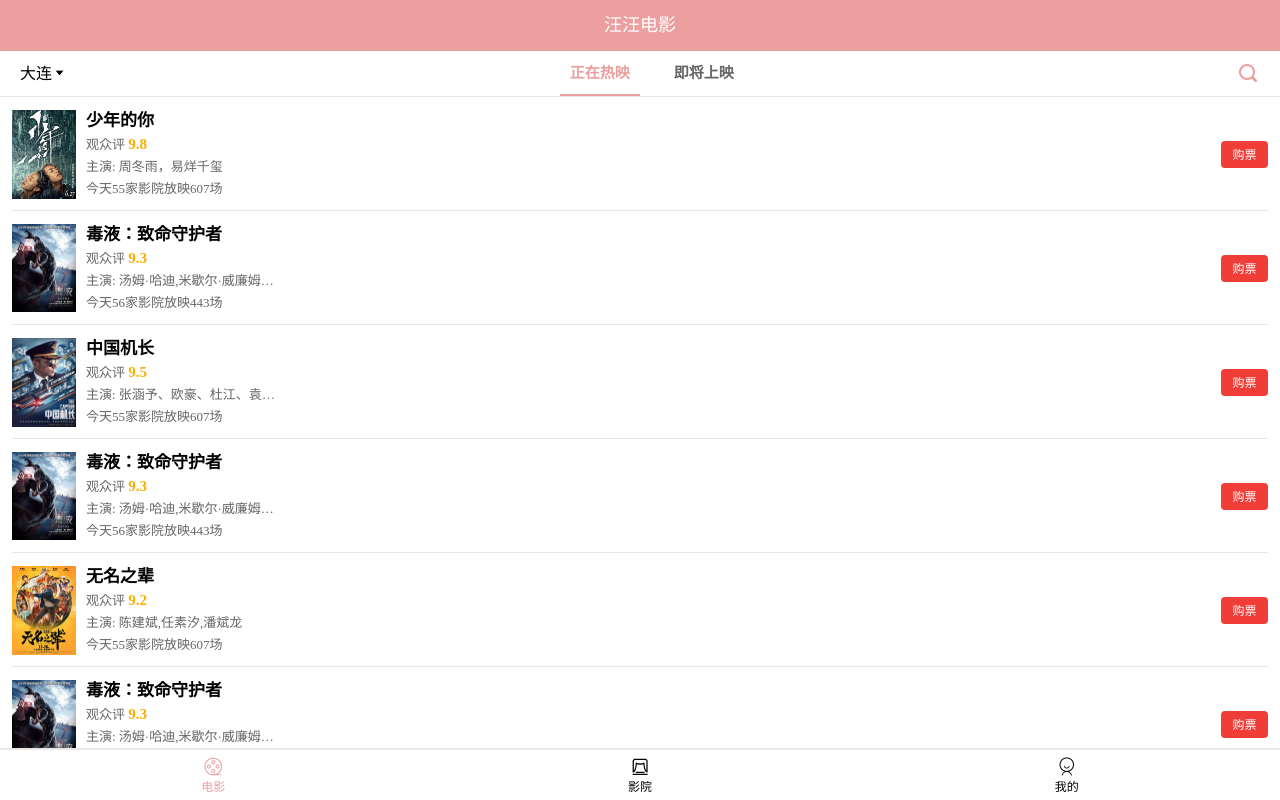
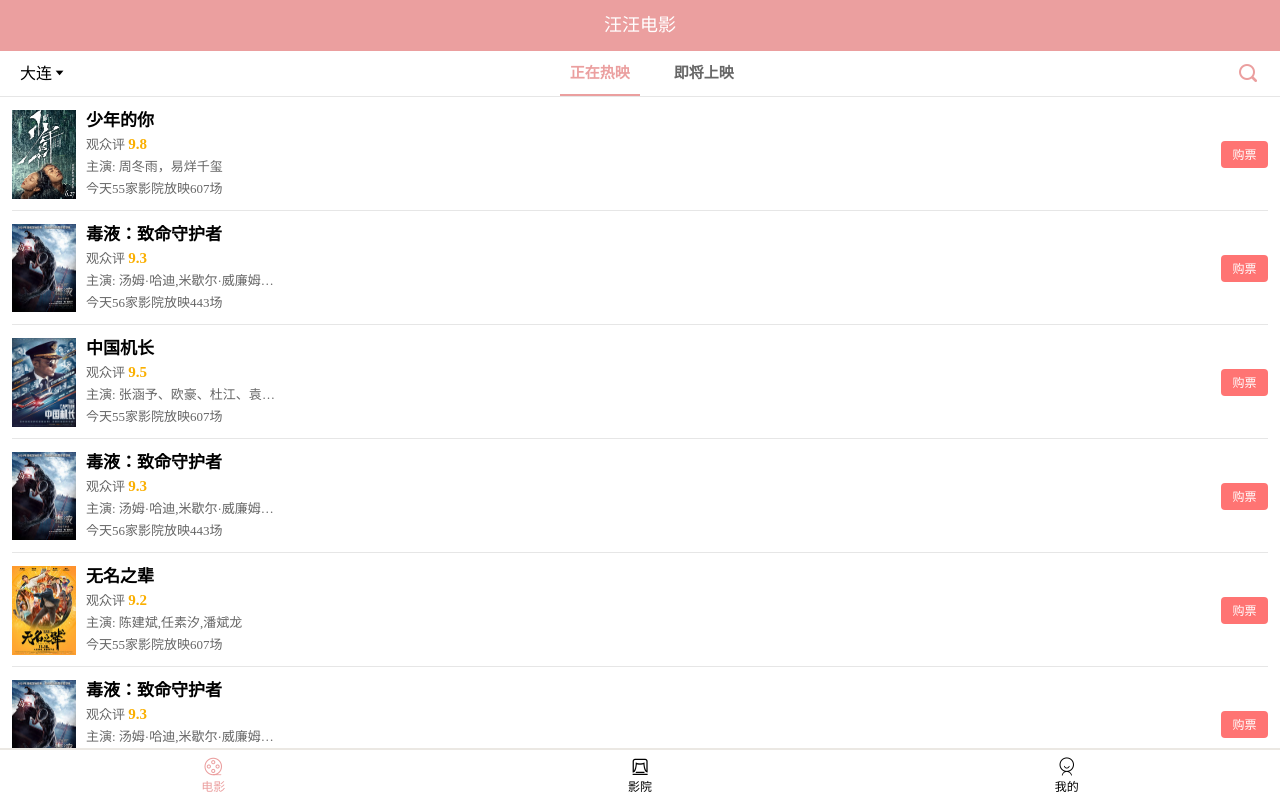
Before and after one commit to an123321/wangwangwang, a Vue app: page /movie/nowPlaying in a window 1280 px wide. Built offline with nearby package versions, Linux system fonts and the light colour scheme.

Commit message:
给购票换一个颜色

```diff
--- a/src/components/NowPlaying/index.vue
+++ b/src/components/NowPlaying/index.vue
@@ -193,7 +193,7 @@ export default {
   height: 27px;
   line-height: 28px;
   text-align: center;
-  background-color: #f03d37;
+  background-color: #ff7473;
   color: #fff;
   border-radius: 4px;
   font-size: 12px;
```
